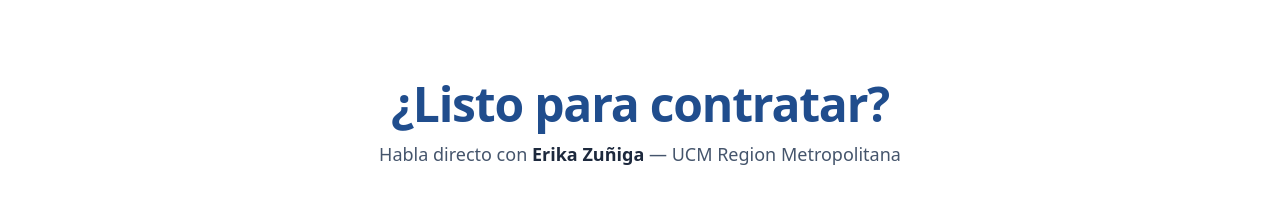
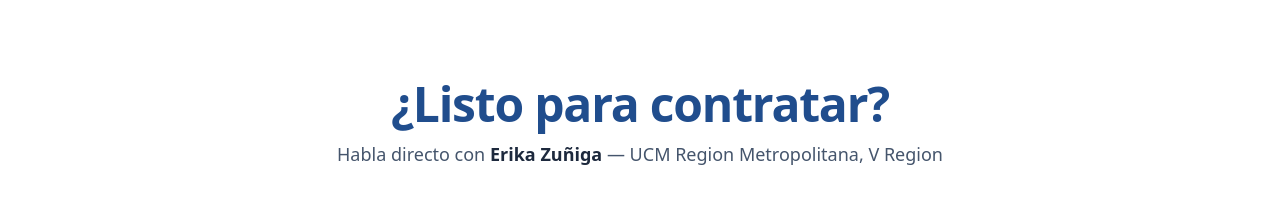
Before and after one commit to kumeraweb/ucm-erika, an Astro site: page / in a window 1280 px wide. Shown: the part 4260-4465 px from the top of the page. Built offline with nearby package versions, Linux system fonts and the light colour scheme; Astro itself is replaced by a stand-in of ours.

```diff
--- a/src/components/Contact.astro
+++ b/src/components/Contact.astro
@@ -27,7 +27,7 @@
       <p class="mt-3 text-lg text-slate-600">
         Habla directo con <span class="font-semibold text-slate-800">{SITE.name}</span> — UCM {
           SITE.city
-        }
+        }, {SITE.region}
       </p>
     </div>
 
```
